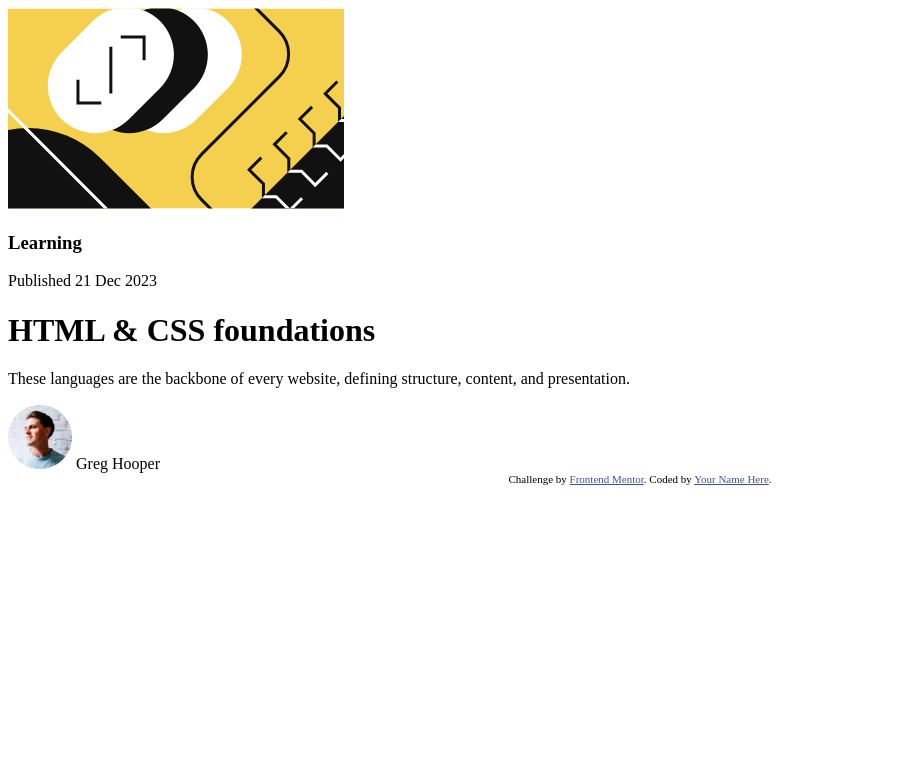
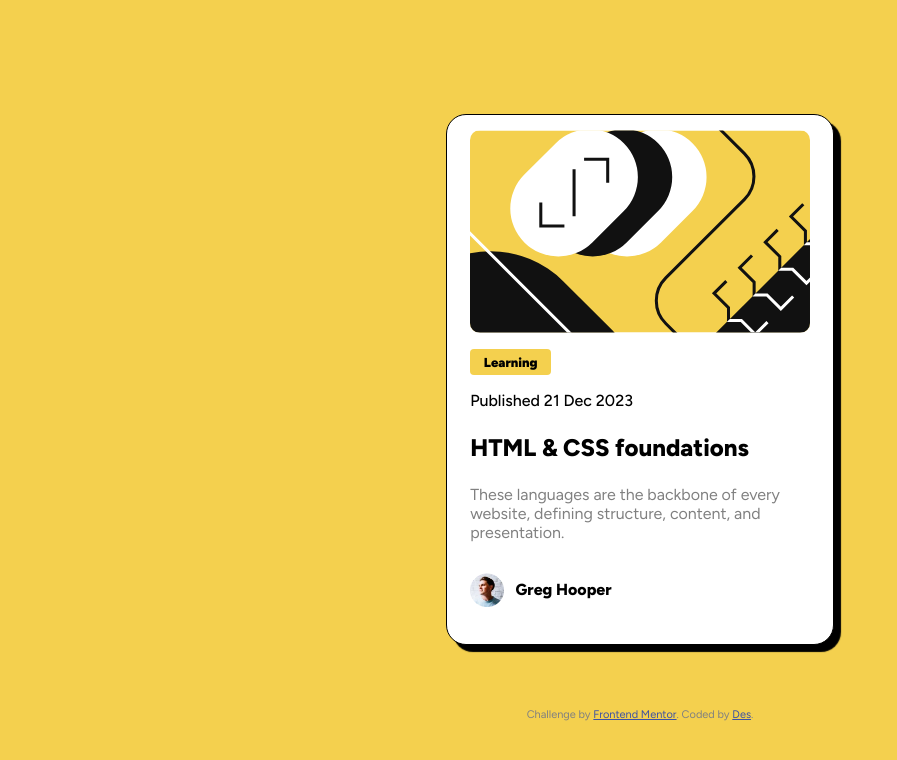
Before and after one commit to solitudeofme/The-blog-preview-card, a plain HTML site: page blog-preview-card-main/index.html in a window 1280 px wide. Shown: the whole page, without its empty margins (0-897 px from the left). Drawn offline with Linux system fonts and the light colour scheme.

Commit message:
Adding CSS and fixing HTML

```diff
--- a/blog-preview-card-main/index.html
+++ b/blog-preview-card-main/index.html
@@ -5,38 +5,34 @@
   <meta name="viewport" content="width=device-width, initial-scale=1.0"> <!-- displays site properly based on user's device -->
 
   <link rel="icon" type="image/png" sizes="32x32" href="./assets/images/favicon-32x32.png">
-
+  <link rel="preconnect" href="https://fonts.googleapis.com">
+<link rel="preconnect" href="https://fonts.gstatic.com" crossorigin>
+<link href="https://fonts.googleapis.com/css2?family=Figtree:ital,wght@0,300..900;1,300..900&display=swap" rel="stylesheet">
   <title>Frontend Mentor | Blog preview card</title>
 
  <link rel="stylesheet" href="style.css">
-  <style>
-    .attribution { font-size: 11px; text-align: center; }
-    .attribution a { color: hsl(228, 45%, 44%); }
-  </style>
 </head>
 <body>
   <div class="main">
-    <div class="Learning">
-      <img src="assets/images/illustration-article.svg" alt="" class="main">
-      <h3>Learning</h3>
+    <div class="learning">
+      <img src="assets/images/illustration-article.svg" alt="" class="image-main">
+      <h4>Learning</h4>
 
       <p>  Published 21 Dec 2023 </p>
     </div>
 
     <div class="foundations">
-      <h1> HTML & CSS foundations </h1>
+      <h3> HTML & CSS foundations </h3>
 
       <p> These languages are the backbone of every website, defining structure, content, and presentation.</p>
   </div>
-  <div class="avatar">  <img src="assets/images/image-avatar.webp" alt="" class="image-avatar">
-  Greg Hooper
+  <div class="avatar">  <img src="assets/images/image-avatar.webp" alt="image-avatar" class="image-avatar">
+  <p>Greg Hooper</p>
 </div>
-
-
-  <div class="attribution">
-    Challenge by <a href="https://www.frontendmentor.io?ref=challenge" target="_blank">Frontend Mentor</a>.
-    Coded by <a href="#">Your Name Here</a>.
-  </div>
-  </div>
+</div>
+<div class="attribution">
+  Challenge by <a href="https://www.frontendmentor.io?ref=challenge" target="_blank">Frontend Mentor</a>.
+  Coded by <a href="https://github.com/solitudeofme">Des</a>.
+</div>
 </body>
 </html>
--- a/blog-preview-card-main/style.css
+++ b/blog-preview-card-main/style.css
@@ -1,2 +1,60 @@
-.attribution { font-size: 11px; text-align: center; }
+body{
+    background-color: hsl(47, 88%, 63%);
+    font-family: "Figtree", sans-serif;
+}
+.main{
+background-color: white;
+ display: block;
+ margin: 9% auto 5%;
+ width: 386px;
+ height: 529px;
+ border: 1px solid black;
+ box-shadow: 7px 7px 1px black;
+ border-radius: 20px;
+}
+.image-main{
+display: block;
+margin: 4% auto;
+width:88%;
+border-radius: 10px;
+}
+.learning h4{
+    background-color:hsl(47, 88%, 63%);
+    font-weight: 900;
+    font-size: small;
+    border-radius:4px;
+    text-align: center;
+    margin: auto 6%;
+    padding: 1.5% 0.5%;
+    width: 20%;
+}
+.learning p{
+    margin: 4% 6%;
+    font-weight: 500;
+}
+.foundations h3{
+    margin:6% 6%;
+    font-weight: 800;
+    font-size: 150%;
+}
+.foundations p{
+    margin:auto 6%;
+    color: hsl(0, 0%, 50%);
+}
+.avatar{
+    display: flex;
+    gap: 0.5rem;
+    margin: 8% 6%;
+}
+.image-avatar{
+
+    width: 10%;
+    height: 10%;
+}
+.avatar p {
+    margin: 2% 1%;
+ font-weight: 800;
+    }
+
+.attribution { font-size: 11px; text-align: center; color:hsl(0, 0%, 50%) ; margin-top: 5%;}
 .attribution a { color: hsl(228, 45%, 44%); }
```
